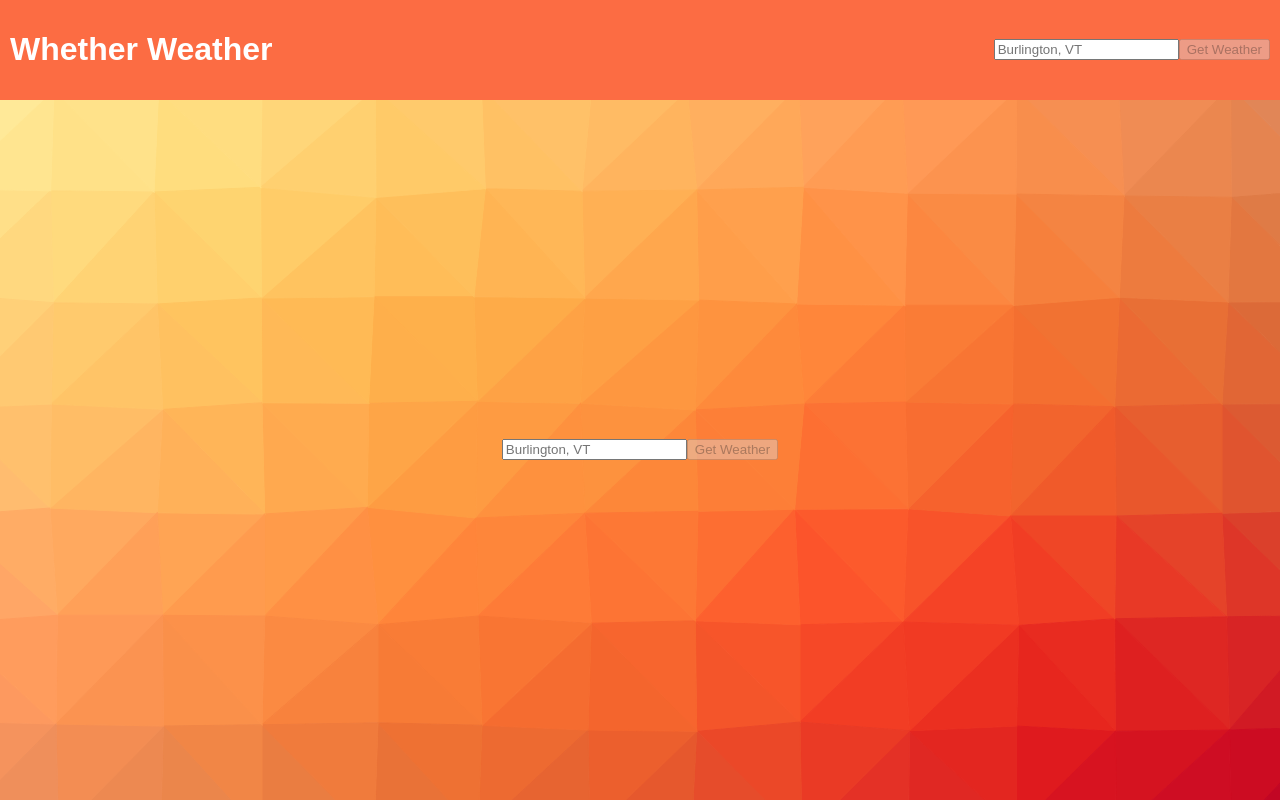
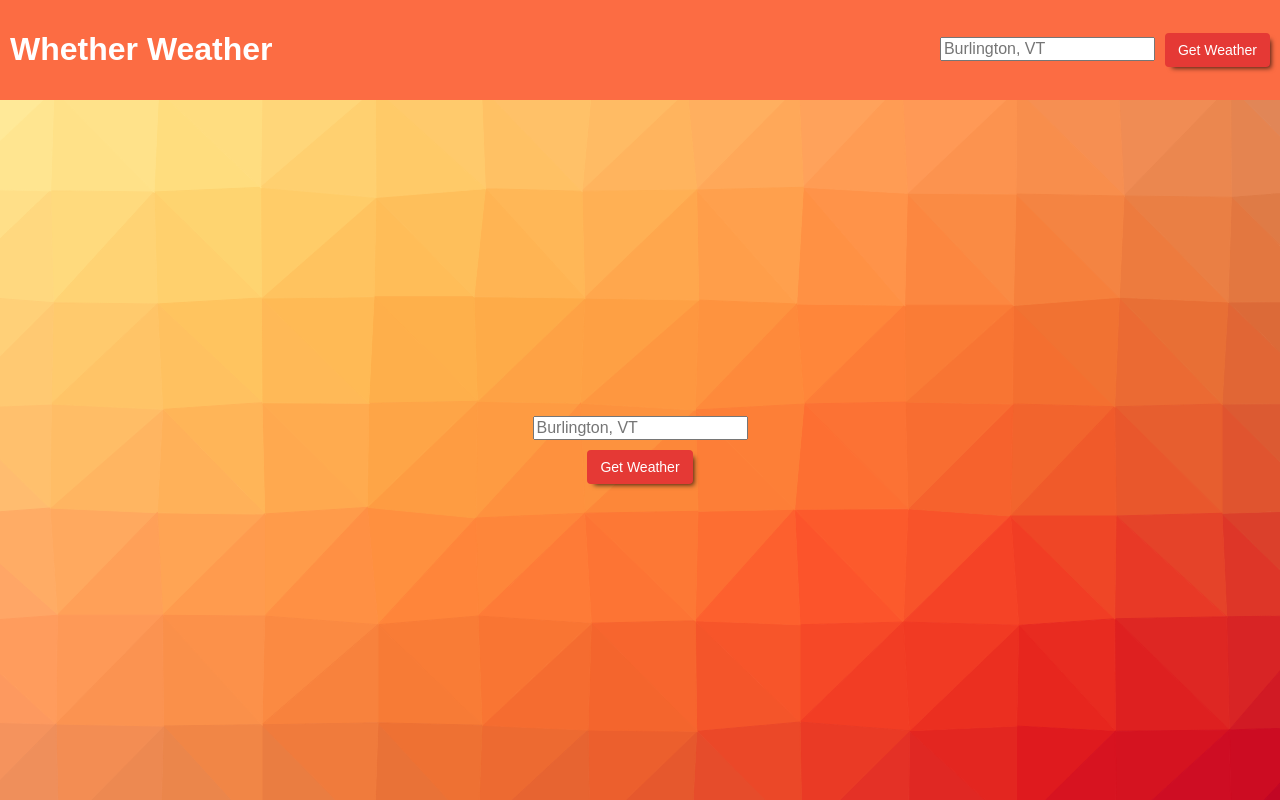
Before and after one commit to uelski/react-weather, a React (Create React App) app: page / in a window 1280 px wide. Built offline with nearby package versions, Linux system fonts and the light colour scheme.

Commit message:
basic form styling

```diff
--- a/src/App.css
+++ b/src/App.css
@@ -51,3 +51,35 @@
   text-decoration: none;
   color: white;
 }
+
+.vertical a {
+  display: block;
+  text-align: center;
+  margin-top: 10px;
+}
+
+.horizontal a {
+  margin-left: 10px;
+}
+
+.input-button {
+  color: white;
+  padding: 6px 12px;
+  margin-bottom: 0;
+  font-size: 14px;
+  font-weight: 400;
+  line-height: 1.42857143;
+  text-align: center;
+  white-space: nowrap;
+  vertical-align: middle;
+  cursor: pointer;
+  background-image: none;
+  border: 1px solid transparent;
+  border-radius: 4px;
+  background-color: #E53935;
+  box-shadow: 4px 4px 5px -3px rgba(0,0,0,0.75);
+}
+
+.input {
+  font-size: 16px;
+}
--- a/src/App.js
+++ b/src/App.js
@@ -11,7 +11,7 @@ function Home () {
   return (
     <div>
       <Page>
-        <Input />
+        <Input direction="vertical"/>
       </Page>
     </div>
   )
--- a/src/components/Input.js
+++ b/src/components/Input.js
@@ -1,5 +1,6 @@
 import React, { Component } from 'react';
 import { Link } from 'react-router-dom';
+import PropTypes from 'prop-types';
 
 class Input extends Component {
 	constructor(props) {
@@ -20,11 +21,11 @@ class Input extends Component {
 			}
 		})
 	}
-	render () {
+	render (props) {
 		var place = this.state.place;
 		return (
-			<form>
-				<input type='text' placeholder='Burlington, VT'
+			<form className={this.props.direction}>
+				<input className="input" type='text' placeholder='Burlington, VT'
 				value={this.state.place}
 				onChange={this.handleChange}/>
 				<Link
@@ -32,11 +33,19 @@ class Input extends Component {
 					pathname: '/forecast',
 					search: '?place=' + place
 				}}>
-					<button disabled={this.state.place === ''}>Get Weather</button>
+					<button className="input-button" disabled={this.state.place === ''}>Get Weather</button>
 				</Link>
 			</form>
 		)
 	}
 }
 
+Input.defaultProps = {
+	direction: 'horizontal'
+}
+
+Input.propTypes = {
+	direction: PropTypes.string.isRequired
+}
+
 module.exports = Input;
```
